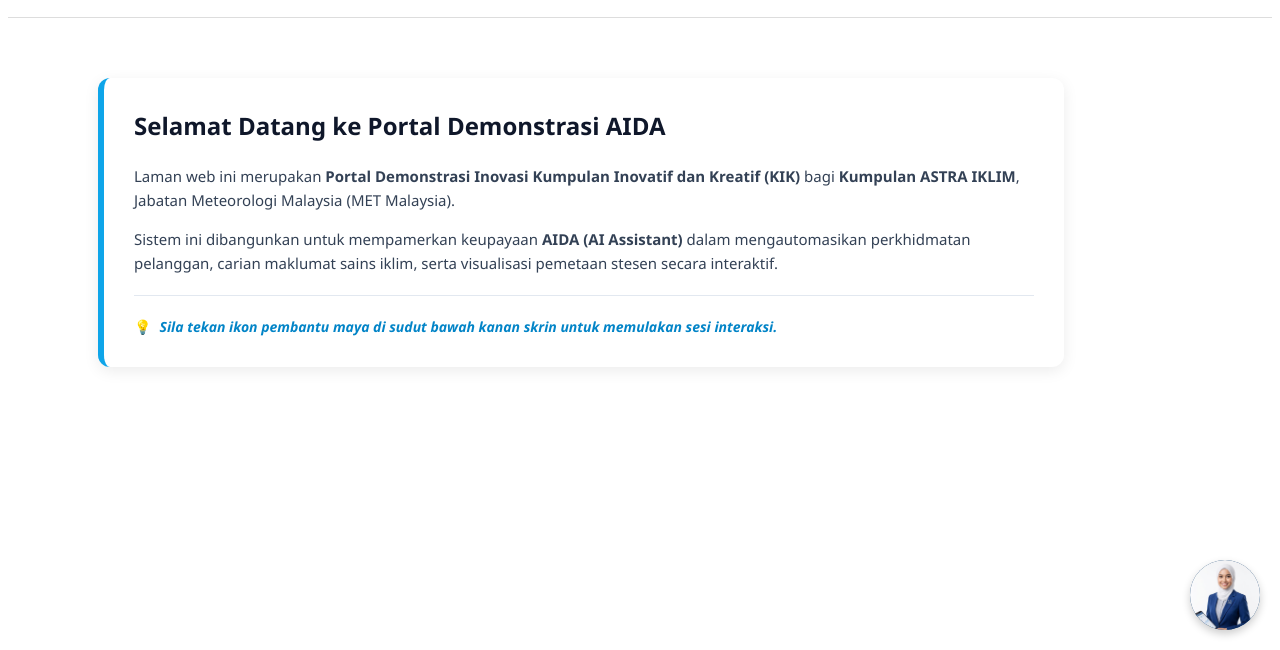
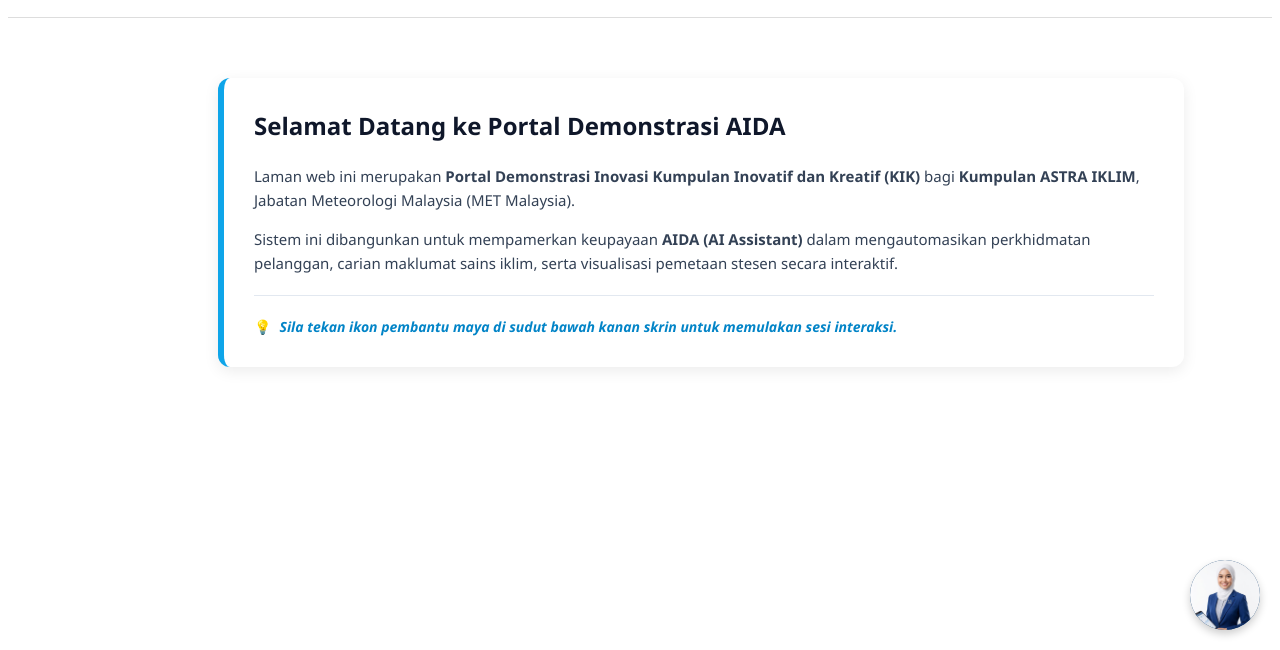
Before and after one commit to xy-rr1/aida-met-kik, a website: page index.html in a window 1280 px wide. Shown: the part 150-800 px from the top of the page. Drawn offline with nearby package versions, Linux system fonts and the light colour scheme.

Commit message:
Add files via upload

```diff
--- a/index.html
+++ b/index.html
@@ -28,7 +28,7 @@
 </header>
 
 <main class="content">
-    <div class="container" style="background: #ffffff; border-radius: 12px; padding: 30px; box-shadow: 0 4px 15px rgba(0,0,0,0.08); border-left: 6px solid #0ea5e9; max-width: 900px; margin: 40px 0 40px 70px;">
+    <div class="container" style="background: #ffffff; border-radius: 12px; padding: 30px; box-shadow: 0 4px 15px rgba(0,0,0,0.08); border-left: 6px solid #0ea5e9; max-width: 900px; margin: 40px 0 40px 190px;">
         <h2 style="color: #0f172a; margin-top: 0; font-size: 24px; font-weight: 700;">Selamat Datang ke Portal Demonstrasi AIDA</h2>
 
         <p style="color: #334155; line-height: 1.6; font-size: 15px;">
```
